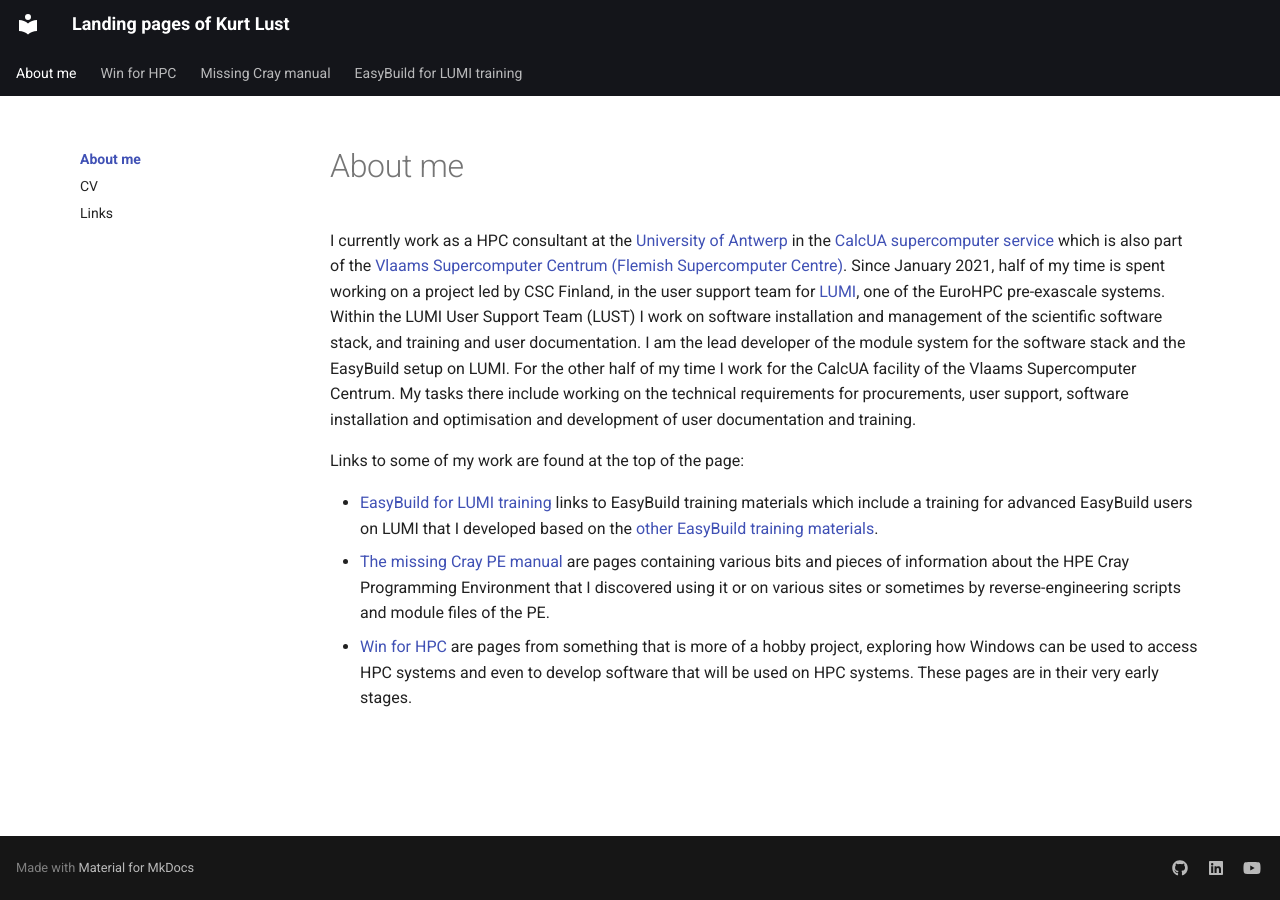
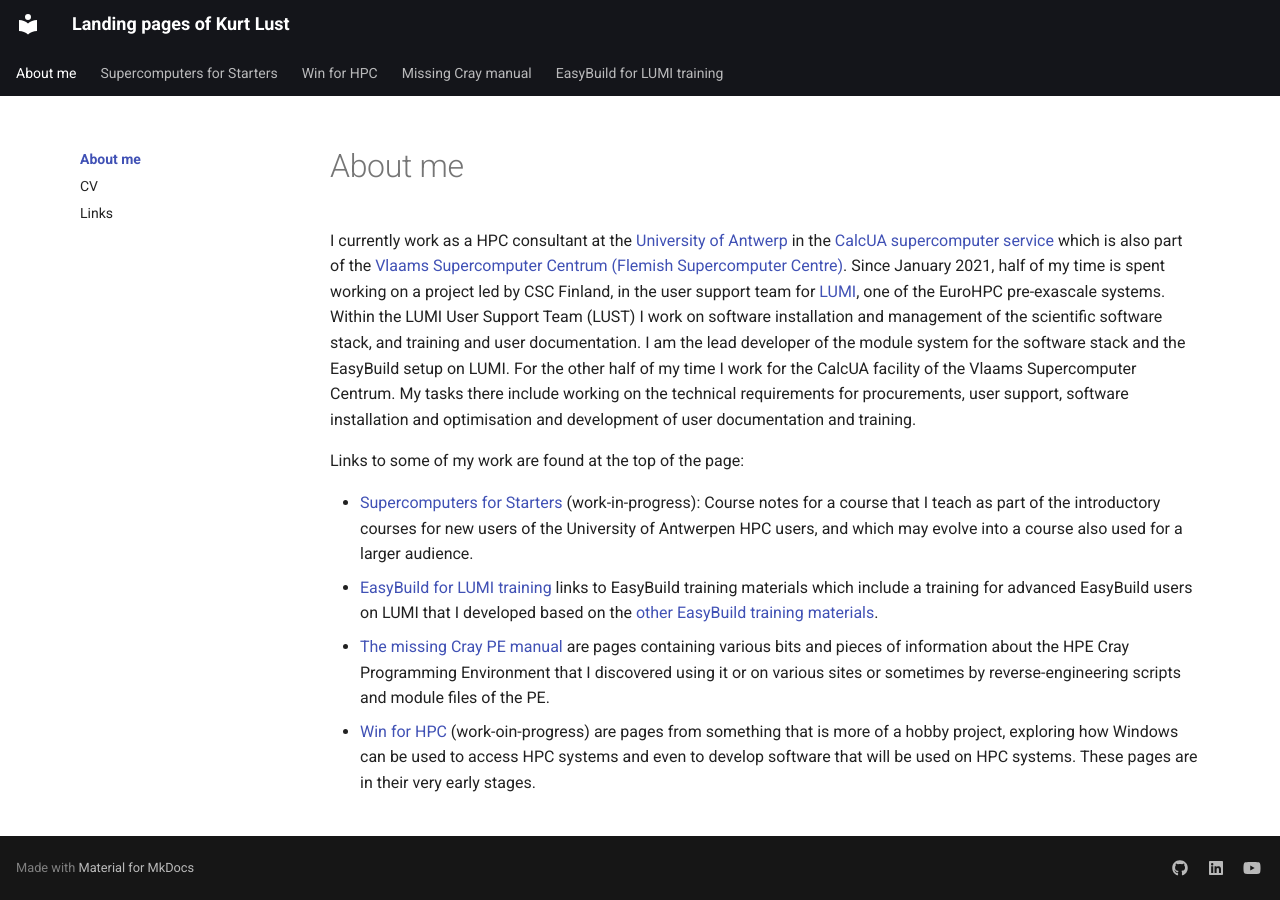
Before and after one commit to klust/klust.github.io, an MkDocs documentation site: the page built from docs/index.md, in a window 1280 px wide. Built offline with MkDocs 1.6.1 and Material for MkDocs 9.7.7, drawn with Linux system fonts in a browser that asks for light colours.

Commit message:
Added the Supercomputers for Starters reference to my profile.

```diff
--- a/docs/index.md
+++ b/docs/index.md
@@ -16,12 +16,15 @@ For the other half of my time I work for the CalcUA facility of the Vlaams Super
 
 Links to some of my work are found at the top of the page:
 
+-   [Supercomputers for Starters](SupercomputersForStarters) (work-in-progress):
+    Course notes for a course that I teach as part of the introductory courses for new users of the
+    University of Antwerpen HPC users, and which may evolve into a course also used for a larger audience.
 -   [EasyBuild for LUMI training](easybuild-tutorial) links to EasyBuild training materials which include
     a training for advanced EasyBuild users on LUMI that I developed based on the [other EasyBuild
     training materials](https://easybuild.io/tutorial).
 -   [The missing Cray PE manual](craype-missing-manual) are pages containing various bits and pieces of information
     about the HPE Cray Programming Environment that I discovered using it or on various sites or sometimes by
     reverse-engineering scripts and module files of the PE.
--   [Win for HPC](windows-client-HPC) are pages from something that is more of a hobby project, exploring how
+-   [Win for HPC](windows-client-HPC) (work-oin-progress) are pages from something that is more of a hobby project, exploring how
      Windows can be used to access HPC systems and even to develop software that will be used on HPC systems.
      These pages are in their very early stages.
--- a/mkdocs.yml
+++ b/mkdocs.yml
@@ -27,6 +27,7 @@ nav:
     - index.md
     - CV: CV.md
     - Links: links.md
+  - Supercomputers for Starters: SupercomputersForStarters
   - Win for HPC: windows-client-HPC
   - Missing Cray manual: cray-missing-manual
   - EasyBuild for LUMI training: easybuild-tutorial
```
